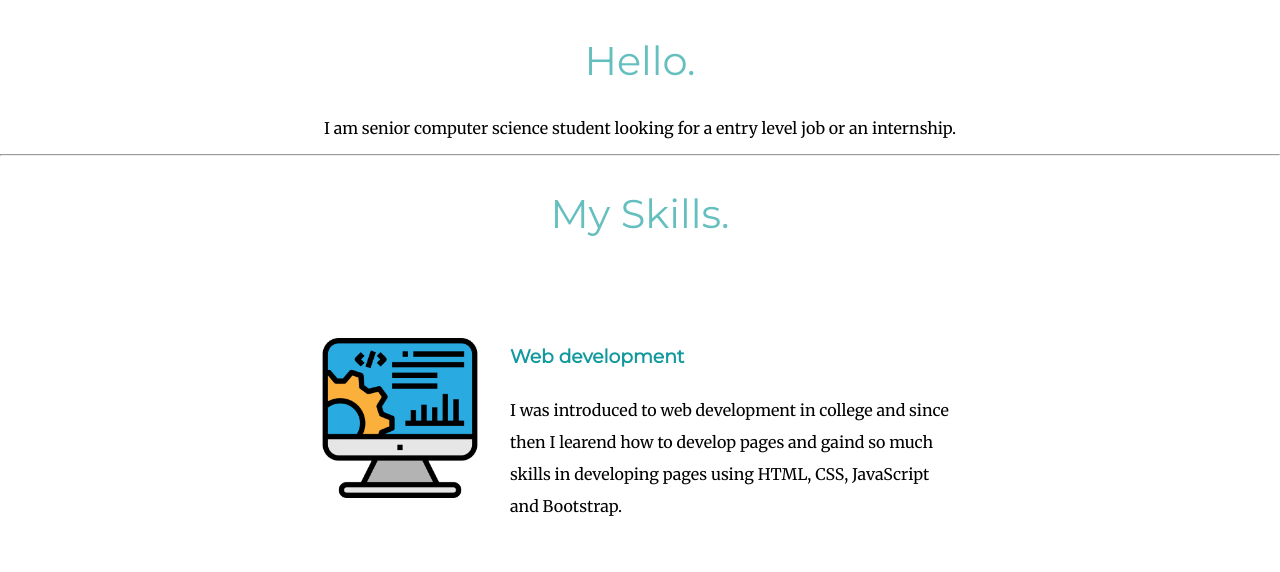
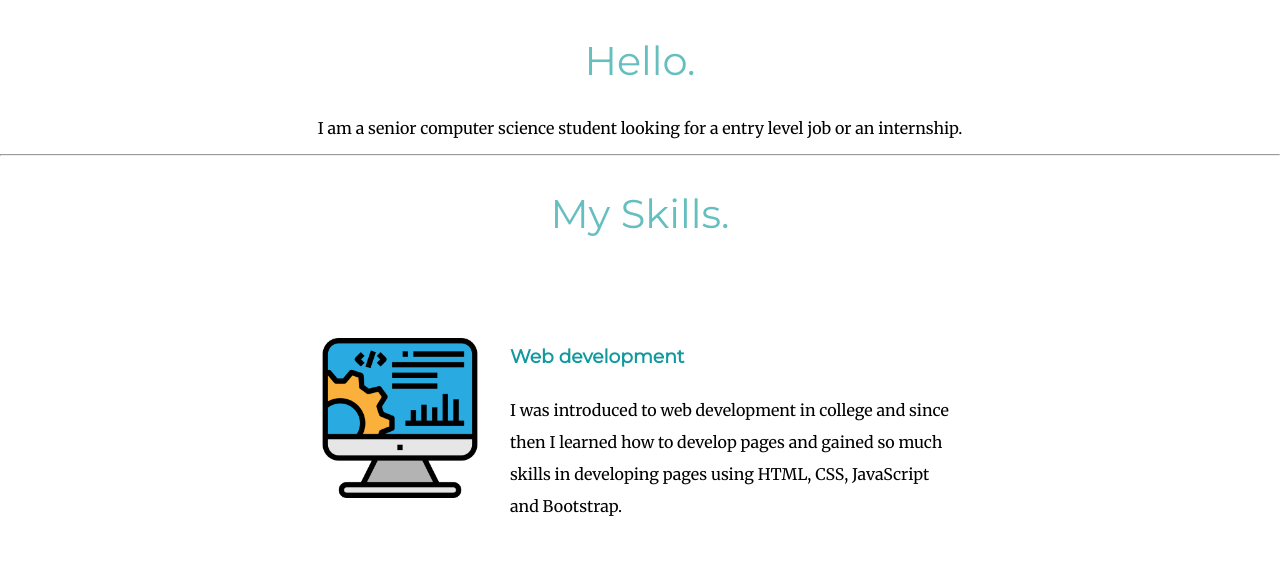
Before and after one commit to aaleryani99/cv, a plain HTML site: page index.html in a window 1280 px wide. Shown: the part 1008-1580 px from the top of the page. Drawn offline with Linux system fonts and the light colour scheme.

Commit message:
Add files via upload

```diff
--- a/index.html
+++ b/index.html
@@ -22,7 +22,7 @@
       <div class="profile">
         <img class="profile_pic" src="images/My_pic.jpg"  alt="My_picture">
         <h2>Hello.</h2>
-        <p>I am senior computer science student looking for a entry level job
+        <p>I am a senior computer science student looking for a entry level job
            or an internship.</p>
       </div>
       <hr>
@@ -32,7 +32,7 @@
           <img class="com-image" src="images/seo.png" alt="computer-image">
           <h3>Web development</h3>
           <p>I was introduced to web development in college and since then I
-            learend how to develop pages and gaind so much skills in developing
+            learned how to develop pages and gained so much skills in developing
           pages using HTML, CSS, JavaScript and Bootstrap.</p>
         </div>
         <div class="skill-row">
```
